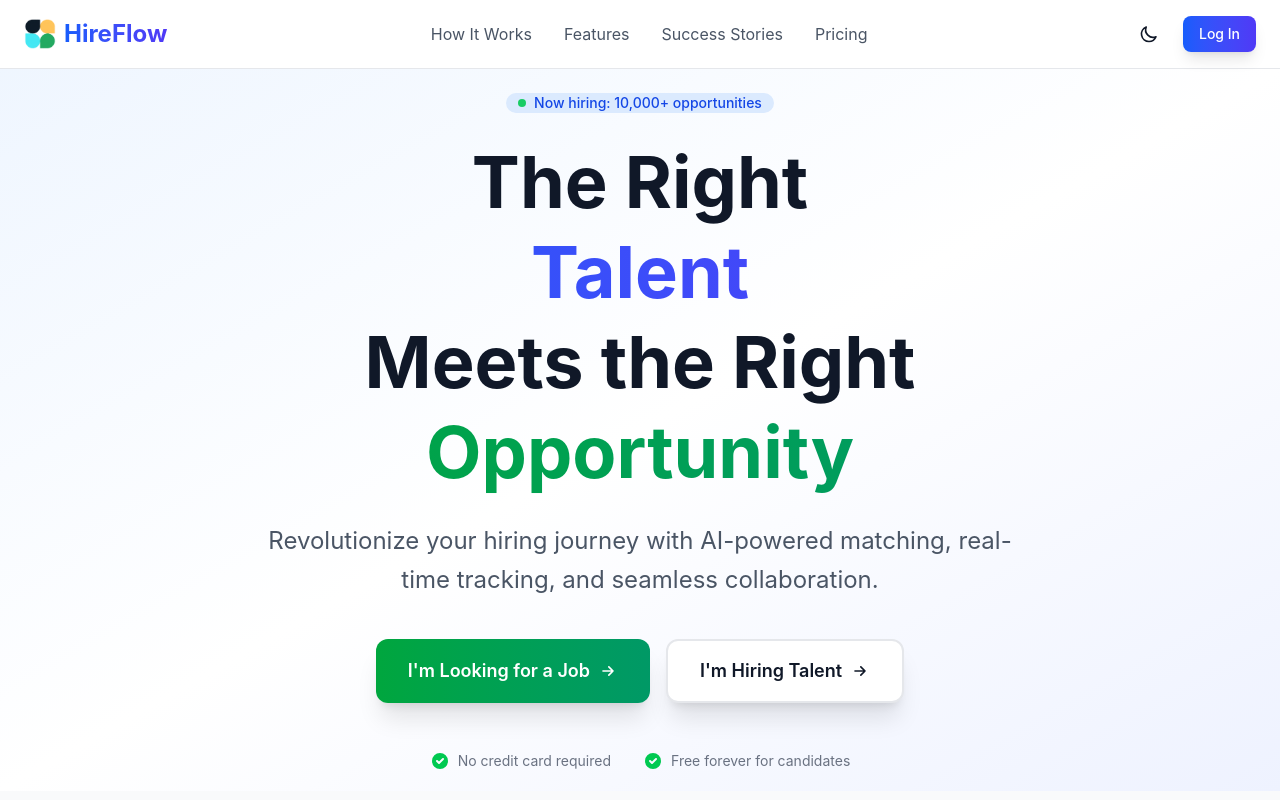
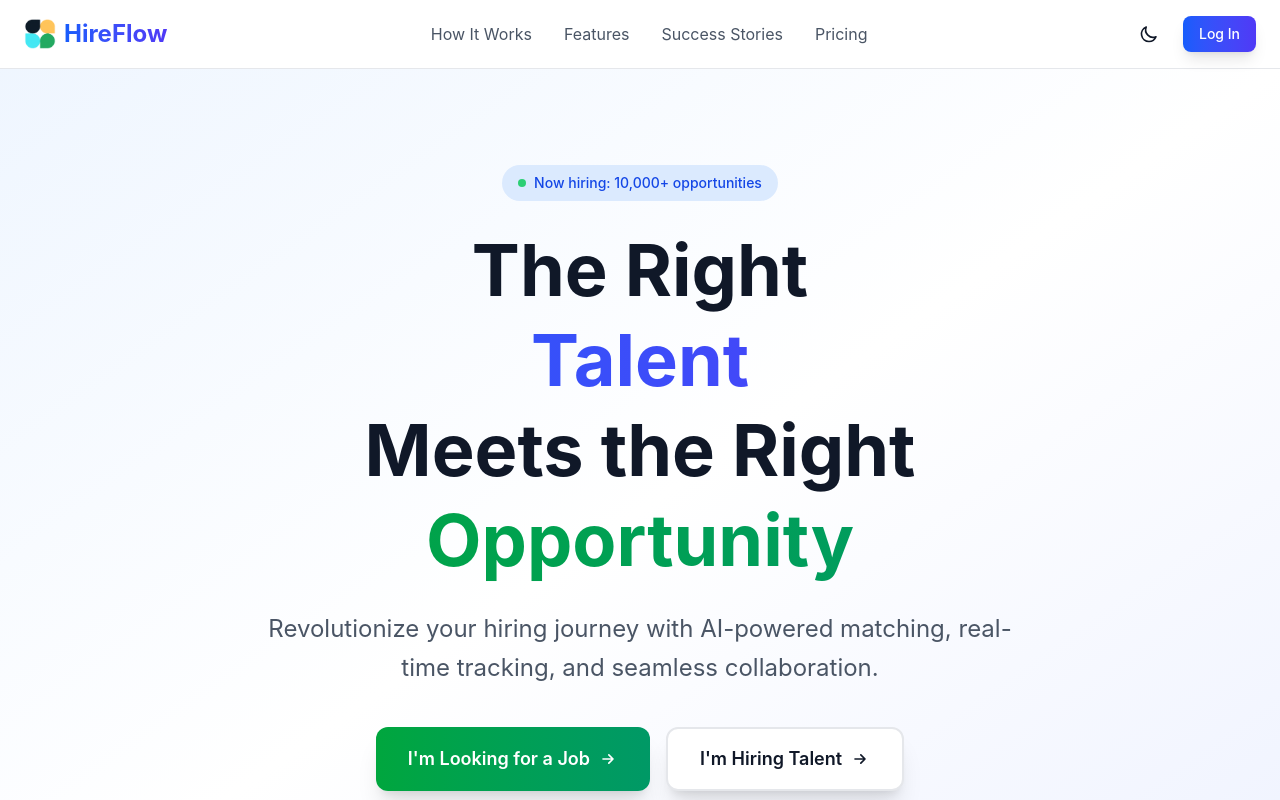
Before and after one commit to Mca-Project1104/Application-Tracking-System, a React (Vite) app in the folder Frontend/: page / in a window 1280 px wide. Shown: the top 800 px of the page. Built offline with nearby package versions, Linux system fonts and the light colour scheme; no server answers.

Commit message:
"fixed route and landing page update"

```diff
--- a/Frontend/src/App.jsx
+++ b/Frontend/src/App.jsx
@@ -23,7 +23,6 @@ import toast, { Toaster } from "react-hot-toast";
 
 import AOS from "aos";
 import "aos/dist/aos.css";
-import { useAppContext } from "./context/AppProvider.jsx";
 
 function App() {
   const location = useLocation();
@@ -36,8 +35,6 @@ function App() {
     const user = JSON.parse(localStorage.getItem("user"));
     return user?.accountType || null;
   });
-
-  const { navigate } = useAppContext();
 
   const [showSidebar, setShowSidebar] = useState(false);
 
@@ -104,6 +101,8 @@ function App() {
       </div>
     </>
   );
+
+  console.log(userRole);
 
   // // Handle theme toggle with preventDefault
   // const handleThemeToggle = () => {
@@ -176,7 +175,7 @@ function App() {
         {isAuthenticated && (
           <>
             <Route
-              path="/"
+              path="/*"
               element={
                 userRole === "candidate" ? (
                   <Navigate to="/candidate" />
--- a/Frontend/src/Components/LandinPage.jsx
+++ b/Frontend/src/Components/LandinPage.jsx
@@ -233,9 +233,9 @@ function App() {
   ];
 
   return (
-    <div className="min-h-screen top-2 bg-white dark:bg-gray-950 text-gray-900 dark:text-gray-100 transition-colors duration-300">
+    <div className="min-h-screen w-auto top-2 bg-white dark:bg-gray-950 text-gray-900 dark:text-gray-100 transition-colors duration-300">
       {/* ===== NAVBAR ===== */}
-      <nav className="sticky top-0 z-50 bg-white/80 dark:bg-gray-900/80 backdrop-blur-lg border-b border-gray-200 dark:border-gray-800 transition-all duration-300">
+      <nav className="sticky top-0 z-50 bg-white/80 dark:bg-gray-900/80 justify-center-safe backdrop-blur-lg border-b border-gray-200 dark:border-gray-800 transition-all duration-300">
         <div className="container mx-auto px-6 py-4 flex justify-between items-center">
           <div className="flex items-center space-x-2">
             <div className="w-8 h-8 bg-linear-to-br dark:bg-gray-900 bg-white  rounded-lg flex items-center justify-center">
@@ -326,13 +326,13 @@ function App() {
         {/* ===== HERO SECTION ===== */}
         <section
           data-aos="fade-up"
-          className="relative mt-0 overflow-hidden bg-linear-to-br from-blue-50 via-white to-indigo-50 dark:from-gray-900 dark:via-gray-950 dark:to-gray-900 py-5"
+          className="relative overflow-hidden bg-linear-to-br from-blue-50 via-white to-indigo-50 dark:from-gray-900 dark:via-gray-950 dark:to-gray-900 py-12 sm:py-16 md:py-20 lg:py-24"
         >
-          <div className="absolute  auto  bg-grid-pattern opacity-5 dark:opacity-10"></div>
-          <div className="container px-6 relative">
+          <div className="absolute inset-0 bg-grid-pattern opacity-5 dark:opacity-10"></div>
+          <div className="container mx-auto px-4 sm:px-6 lg:px-8 relative">
             <div className="text-center max-w-4xl mx-auto">
-              <div className="inline-flex items-center px-3  rounded-full bg-blue-100 dark:bg-blue-900/30 text-blue-700 dark:text-blue-300 text-sm font-medium mb-6">
-                <span className="w-2 h-2 bg-green-500 rounded-full  mr-2 animate-pulse"></span>
+              <div className="inline-flex items-center px-3 py-1 sm:px-4 sm:py-2 rounded-full bg-blue-100 dark:bg-blue-900/30 text-blue-700 dark:text-blue-300 text-xs sm:text-sm font-medium mb-4 sm:mb-6">
+                <span className="w-2 h-2   bg-green-500 rounded-full mr-2 animate-pulse"></span>
                 Now hiring: 10,000+ opportunities
               </div>
 
--- a/Frontend/src/Components/company/CompanyStory.jsx
+++ b/Frontend/src/Components/company/CompanyStory.jsx
@@ -33,7 +33,7 @@ const Company = () => {
         <div className="absolute left-0 top-0 h-full w-20 z-10 pointer-events-none " />
         <div
           className="marquee-inner h-auto flex will-change-transform w-full"
-          style={{ animationDuration: "15s" }}
+          style={{ animationDuration: "7s" }}
         >
           <div className="flex">
             {[...companyLogos, ...companyLogos].map((company, index) => (
```
